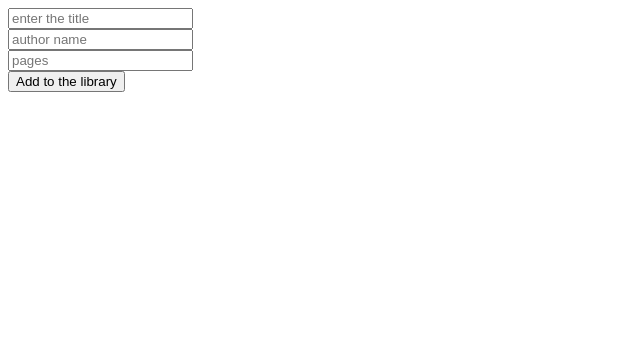
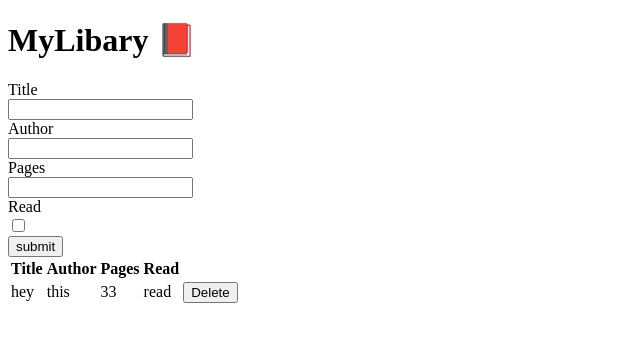
Before and after one commit to prnvjn/simpleLibrary, a plain HTML site: page index.html in a window 1280 px wide. Shown: the whole page, without its empty margins (0-640 px from the left). Drawn offline with Linux system fonts and the light colour scheme.

Commit message:
changed code

```diff
--- a/index.html
+++ b/index.html
@@ -10,19 +10,36 @@
 
 
 <body>
-    <div id="container">
+  <div>
+      <h1>MyLibary 📕 </h1>
+      <div id="myForm">
+          <label for="name">Title </label> <br>
+        <input id ="title" type="text" > <br>
+        <label for="author">Author </label> <br>
+        <input id ="author" type="text" > <br>
+        <label for="pages">Pages</label> <br>
+        <input id ="pages" type="number"> <br>
+        <label for="read">Read</label><br>
+        <input type="checkbox" name="read" id="read" value="read"> <br>
+        <button id="submit">submit</button>
 
-        <input type="text" placeholder="enter the title" id="title">
-        <br>
-        <input type="text" placeholder="author name" id="author">
-        <br>
-        <input type="number" placeholder="pages" id="pages">
-        <br>
-        <button id ="test">Add to the library</button>
-    </div>
-    <div id="library">
 
-    </div>
+      </div>
+  </div>
+
+    <table >
+        <tbody id="library">
+            <tr>
+                <th>Title</th>
+                <th>Author</th>
+                <th>Pages</th>
+                <th>Read</th>
+            </tr>
+
+        </tbody>
+
+
+    </table>
 
 </body>
 <script src="./script.js"></script>
--- a/script.js
+++ b/script.js
@@ -1,16 +1,17 @@
-let myLibrary = [];
-let List = []
+/* let List = []
 let btn = document.querySelector('#test')
 let library = document.querySelector('#library')
-
+let count = 0
 function Book(title,author,pages,read){
+   Book.counter++
     this.title = title
     this.author = author
     this.pages = pages
     this.read = read
 
+
     }
-
+Book.counter = 0
 function addBookToLibrary(title,author,pages) {
   let y = new Book(title,author,pages,'NOT READ')
     List.push(y)
@@ -28,8 +29,10 @@ btn.addEventListener('click',()=> {
 )
 
 let createBook = (item)=> {
+
    let div = document.createElement('div')
     div.setAttribute('id','book')
+    div.setAttribute('data',count)
     let h1 = document.createElement('h1')
     let h2 = document.createElement('h2')
     let num = document.createElement('p')
@@ -44,5 +47,53 @@ let createBook = (item)=> {
     div.appendChild(num)
     div.appendChild(del)
     library.appendChild(div)
+    count +=1
+}
+ */
+let myLibrary =[]
+let submit = document.querySelector("#submit")
+let library = document.querySelector("#library")
+ function Book(title, author,pages,read){
+  this.title = title
+  this.author = author
+  this.pages = pages
+  if (read){
+    this.read="read"
+  }
+  else{
+    this.read="not read"
+  }
+ }
+
+ const addBookToLibrary = (element)=> {
+  let row = document.createElement('tr')
+library.appendChild(row)
+row.innerHTML =`<td>${element.title}</td>
+<td>${element.author}</td>
+<td>${element.pages}</td>
+<td>${element.read}</td>
+<td> <button id="delete">Delete</button></td>
+`
+
+
 
 }
+
+
+submit.addEventListener('click',() => {
+    let title = document.querySelector('#title').value
+    let author = document.querySelector('#author').value
+    let pages = document.querySelector('#pages').value
+    let read = document.querySelector('#read').checked
+
+    let submission = new Book(title,author,pages,read)
+    myLibrary.push(submission)
+    addBookToLibrary(submission)
+
+
+})
+
+
+const test1 =  new Book("hey","this","33",true)
+myLibrary.push(test1)
+addBookToLibrary(test1)
```
